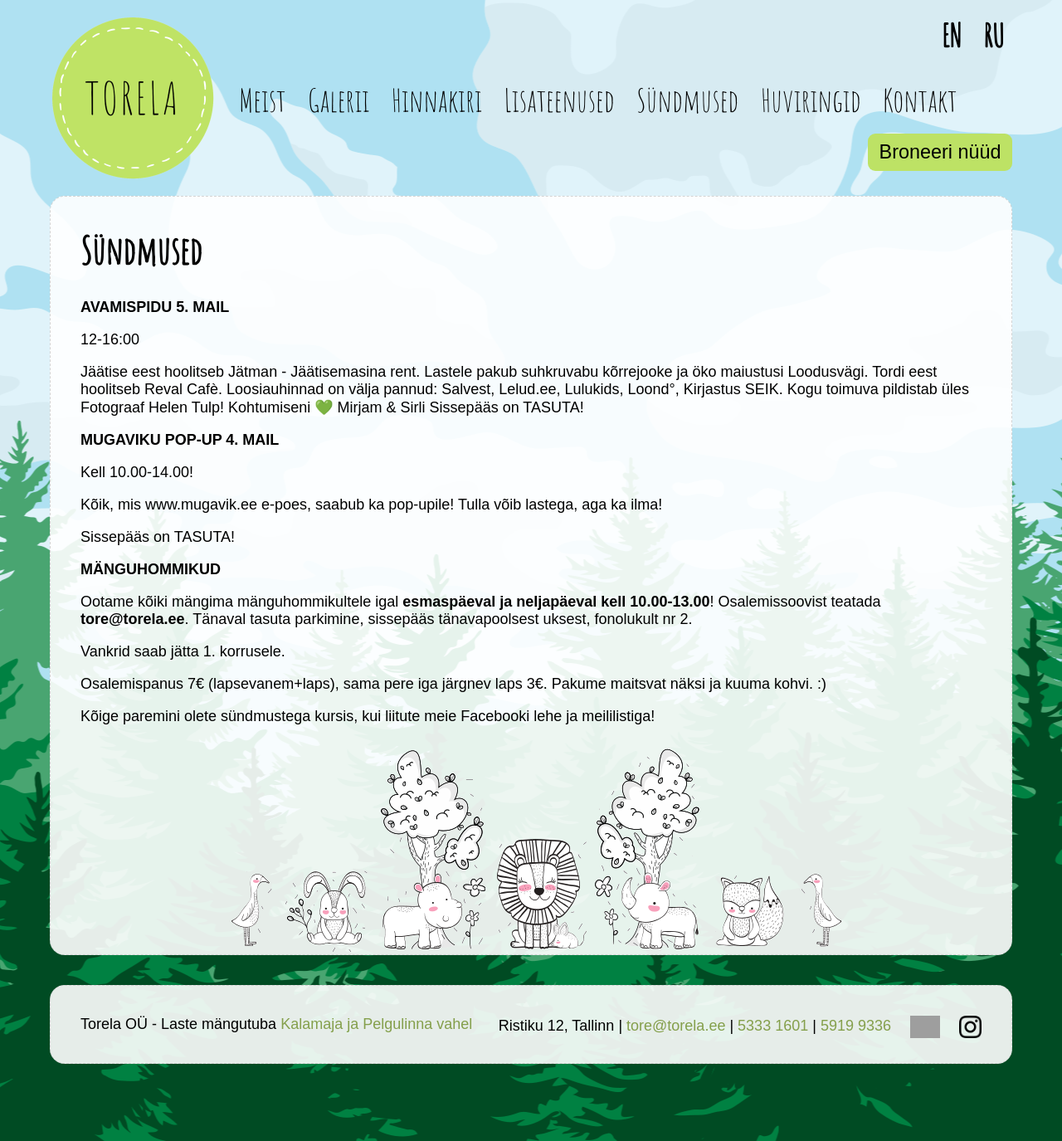
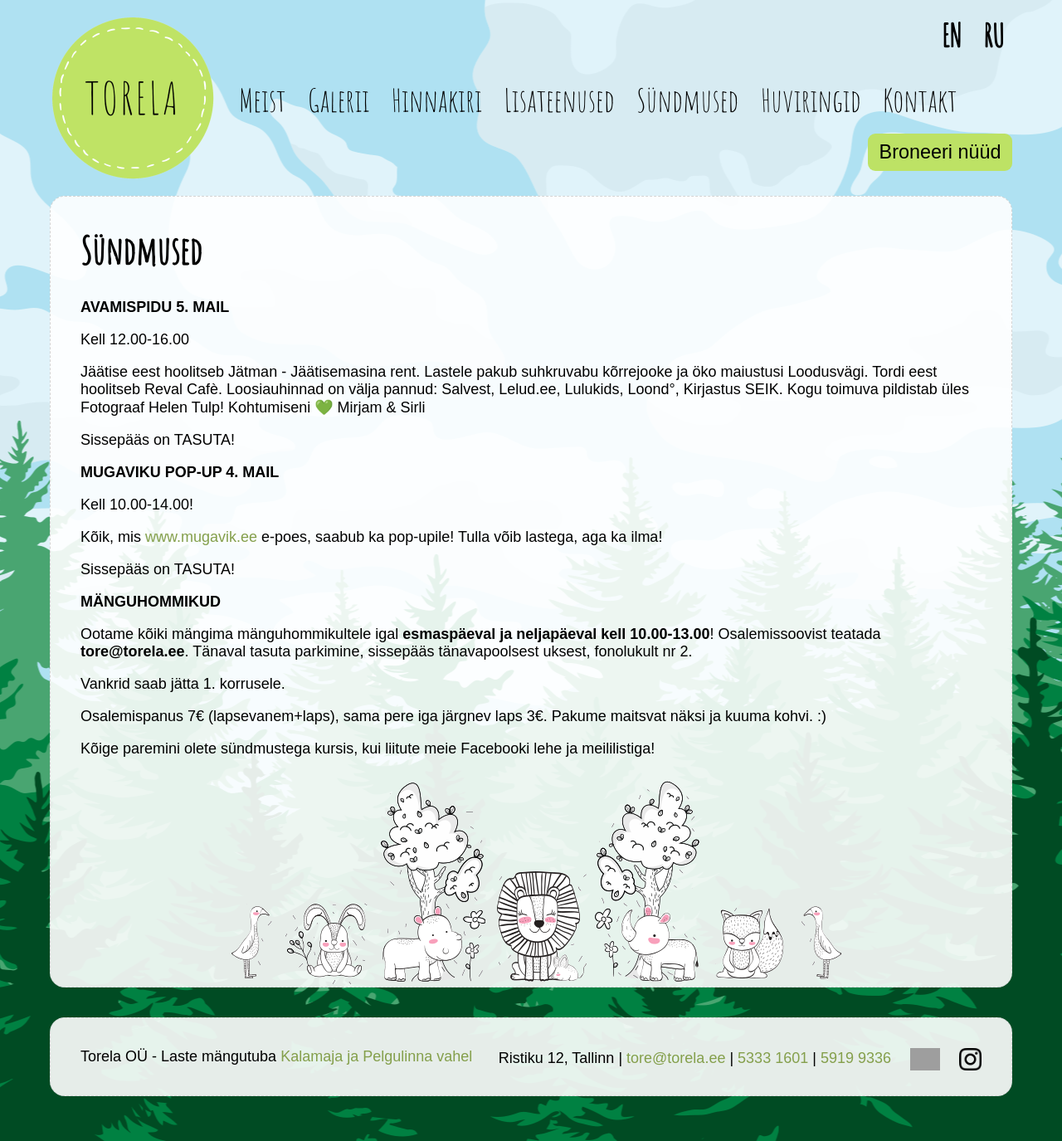
Before and after one commit to mypsik/torela, a Jekyll site: the page built from syndmused/index.md, in a window 1280 px wide. Shown: the whole page at 83% size. Built offline with Jekyll 4.4.1, drawn with Linux system fonts in a browser that asks for light colours; grey boxes are pictures that could not be loaded.

Commit message:
Update index.md

```diff
--- a/syndmused/index.md
+++ b/syndmused/index.md
@@ -9,9 +9,10 @@ ru: /ru/events/
 **AVAMISPIDU 5. MAIL**
 
 
-12-16:00
+Kell 12.00-16.00
 
 Jäätise eest hoolitseb Jätman - Jäätisemasina rent. Lastele pakub suhkruvabu kõrrejooke ja öko maiustusi Loodusvägi. Tordi eest hoolitseb Reval Cafè. Loosiauhinnad on välja pannud: Salvest, Lelud.ee, Lulukids, Loond°, Kirjastus SEIK. Kogu toimuva pildistab üles Fotograaf Helen Tulp! Kohtumiseni 💚 Mirjam & Sirli
+
 Sissepääs on TASUTA!
 
 
@@ -20,7 +21,7 @@ Sissepääs on TASUTA!
 
 Kell 10.00-14.00!
 
-Kõik, mis www.mugavik.ee e-poes, saabub ka pop-upile!
+Kõik, mis [www.mugavik.ee](http://www.mugavik.ee){:target="_blank"} e-poes, saabub ka pop-upile!
 Tulla võib lastega, aga ka ilma!
 
 Sissepääs on TASUTA!
```
